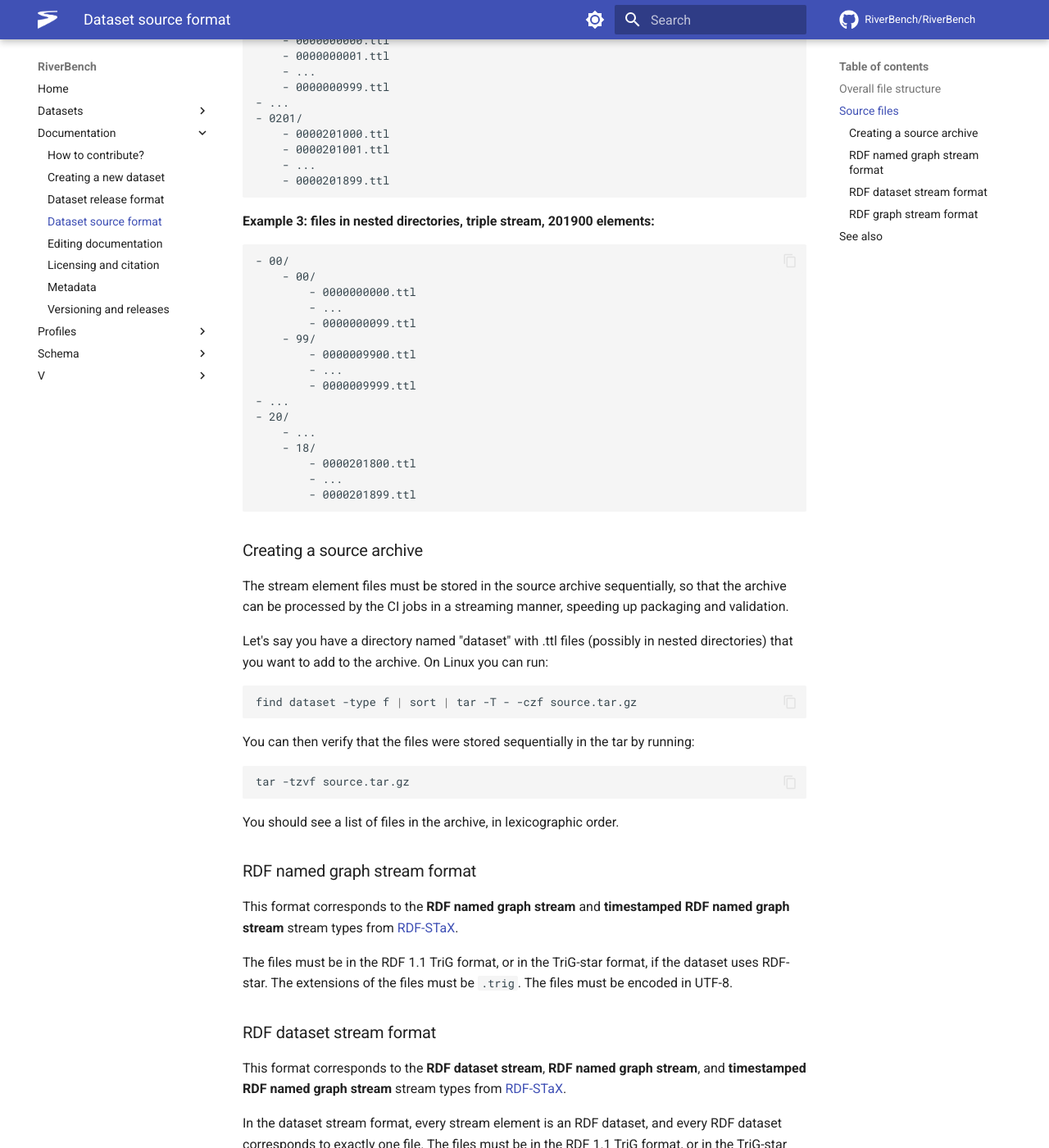
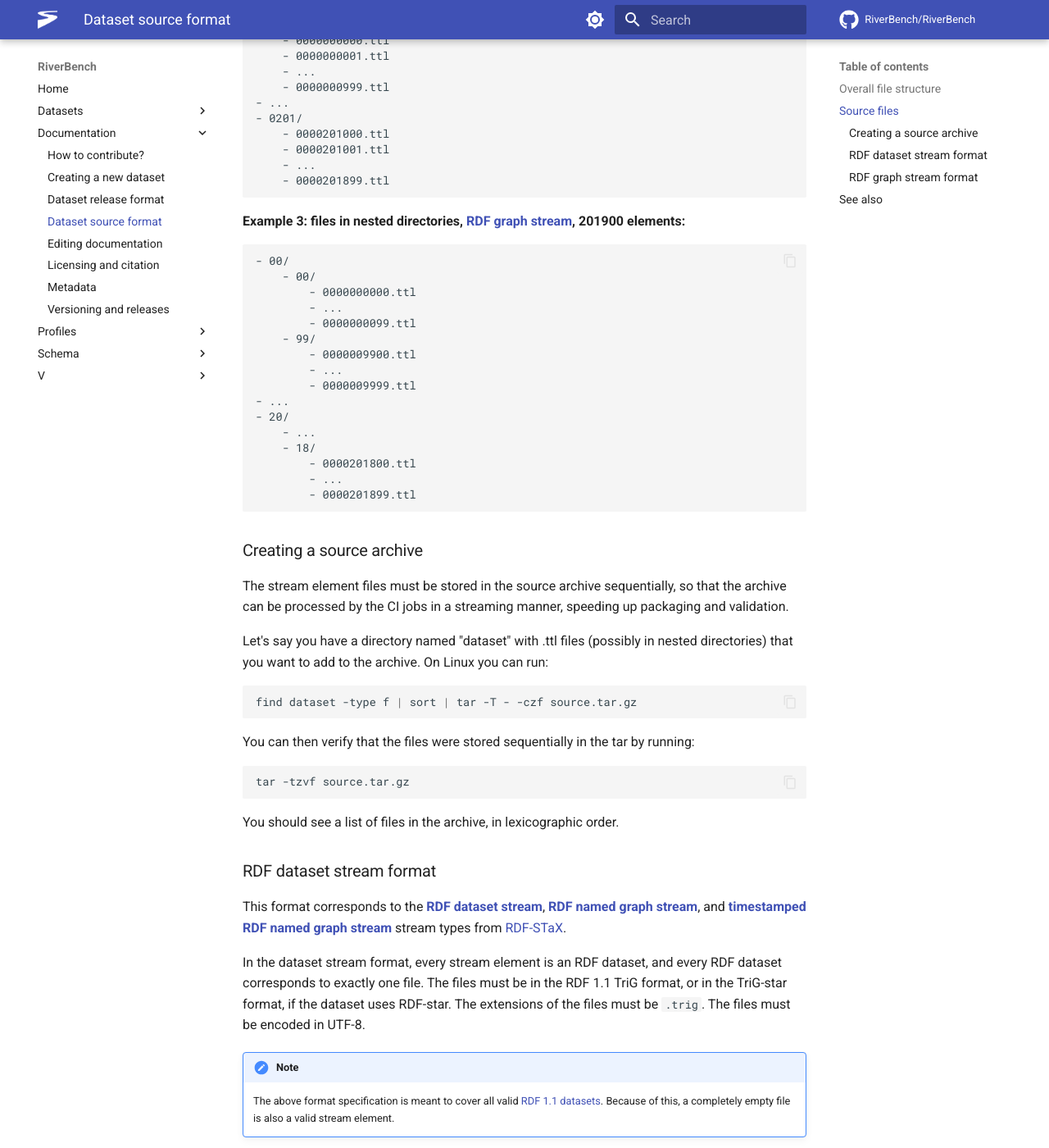
Before and after one commit to RiverBench/riverbench.github.io, an MkDocs documentation site: the page built from docs/documentation/dataset-source-format.md, in a window 1280 px wide and 1400 px high, scrolled down 1360 px. Shown: the whole window at 82% size. Built offline with MkDocs 1.6.1 and Material for MkDocs 9.7.7, drawn with Linux system fonts in a browser that asks for light colours; comment, search, counter and statistics services are not loaded; some of the changed text lies outside the part shown.

Commit message:
Add links to RDF-STaX taxonomy docs
Issue: https://github.com/RiverBench/RiverBench/issues/56

````diff
--- a/docs/documentation/dataset-source-format.md
+++ b/docs/documentation/dataset-source-format.md
@@ -24,7 +24,7 @@
 * **Important!** All files must be stored in the tar **sequentially in lexicographic order**. This is different to what the tar command usually does on Linux (order of files is random). See the [creating a source archive](#creating-source-archive) section below for more details.
 * There are no special rules for grouping files into directories – but examples of what would work are presented below. It is recommended to have at most ~1000 files per directory to avoid issues with filesystems and file browsers.
 
-**Example 1: flat file structure, graph stream, 431256 elements:**
+**Example 1: flat file structure, [RDF dataset stream](https://w3id.org/stax/dev/taxonomy#rdf-dataset-stream), 431256 elements:**
 
 ```
 - 0000000000.trig
@@ -34,7 +34,7 @@
 - 0000431255.trig
 ```
 
-**Example 2: files in directories, triple stream, 201900 elements:**
+**Example 2: files in directories, [RDF graph stream](https://w3id.org/stax/dev/taxonomy#rdf-graph-stream), 201900 elements:**
 
 ```
 - 0000/
@@ -50,7 +50,7 @@
     - 0000201899.ttl
 ```
 
-**Example 3: files in nested directories, triple stream, 201900 elements:**
+**Example 3: files in nested directories, [RDF graph stream](https://w3id.org/stax/dev/taxonomy#rdf-graph-stream), 201900 elements:**
 
 ```
 - 00/
@@ -89,15 +89,9 @@
 
 You should see a list of files in the archive, in lexicographic order.
 
-### RDF named graph stream format
-
-This format corresponds to the **RDF named graph stream** and **timestamped RDF named graph stream** stream types from [RDF-STaX](https://w3id.org/stax/dev/taxonomy/).
-
-The files must be in the RDF 1.1 TriG format, or in the TriG-star format, if the dataset uses RDF-star. The extensions of the files must be `.trig`. The files must be encoded in UTF-8.
-
 ### RDF dataset stream format
 
-This format corresponds to the **RDF dataset stream**, **RDF named graph stream**, and **timestamped RDF named graph stream** stream types from [RDF-STaX](https://w3id.org/stax/dev/taxonomy/).
+This format corresponds to the **[RDF dataset stream](https://w3id.org/stax/dev/taxonomy#rdf-dataset-stream)**, **[RDF named graph stream](https://w3id.org/stax/dev/taxonomy#rdf-named-graph-stream)**, and **[timestamped RDF named graph stream](https://w3id.org/stax/dev/taxonomy#timestamped-rdf-named-graph-stream)** stream types from [RDF-STaX](https://w3id.org/stax/dev/taxonomy/).
 
 In the dataset stream format, every stream element is an RDF dataset, and every RDF dataset corresponds to exactly one file. The files must be in the RDF 1.1 TriG format, or in the TriG-star format, if the dataset uses RDF-star. The extensions of the files must be `.trig`. The files must be encoded in UTF-8.
 
@@ -111,7 +105,7 @@
 
 ### RDF graph stream format
 
-This format corresponds to the **RDF graph stream** and **RDF subject graph stream** stream types from [RDF-STaX](https://w3id.org/stax/dev/taxonomy/).
+This format corresponds to the **[RDF graph stream](https://w3id.org/stax/dev/taxonomy#rdf-graph-stream)** and **[RDF subject graph stream](https://w3id.org/stax/dev/taxonomy#rdf-subject-graph-stream)** stream types from [RDF-STaX](https://w3id.org/stax/dev/taxonomy/).
 
 In the graph stream format, every stream element is an unnamed (default) RDF graph, and every RDF graph corresponds to exactly one file. The files must be in the RDF 1.1 Turtle format, or in the Turtle-star format, if the dataset uses RDF-star. The extensions of the files must be `.ttl`. The files must be encoded in UTF-8.
 
````
Also changed, not shown: docs/documentation/dataset-release-format.md (+3 -3 lines).
